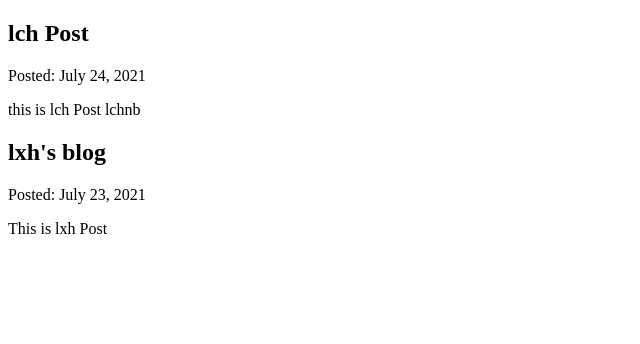
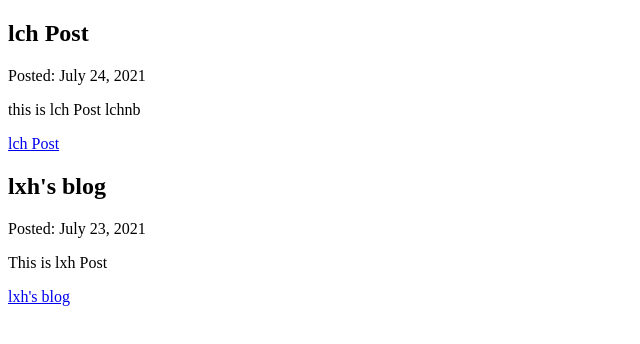
Before and after one commit to Zen-Uni/gatsby-demo, a Gatsby site: page /blog in a window 1280 px wide. Shown: the whole page, without its empty margins (0-640 px from the left). Built offline with nearby package versions, Linux system fonts and the light colour scheme; Gatsby itself is replaced by a stand-in of ours.

Commit message:
feat: add using of File System Route API

```diff
--- a/src/pages/blog.tsx
+++ b/src/pages/blog/index.tsx
@@ -1,4 +1,4 @@
-import { HeadFC, graphql } from 'gatsby';
+import { HeadFC, graphql, Link } from 'gatsby';
 import React from 'react';
 
 export const Head: HeadFC = () => <title>Blog Page</title>
@@ -10,6 +10,7 @@
         frontmatter {
           title
           date(formatString: "MMMM DD, YYYY")
+          slug
         }
         id
         excerpt
@@ -30,6 +31,9 @@
             <h2>{node.frontmatter.title}</h2>
             <p>Posted: {node.frontmatter.date}</p>
             <p>{node.excerpt}</p>
+            <Link to={`/blog/${node.frontmatter.slug}`}>
+              {node.frontmatter.title}
+            </Link>
           </article>
         ))
       }
```
Also changed, not shown: src/pages/blog/{mdx.frontmatter__slug}.tsx (added, +8 -0 lines).
